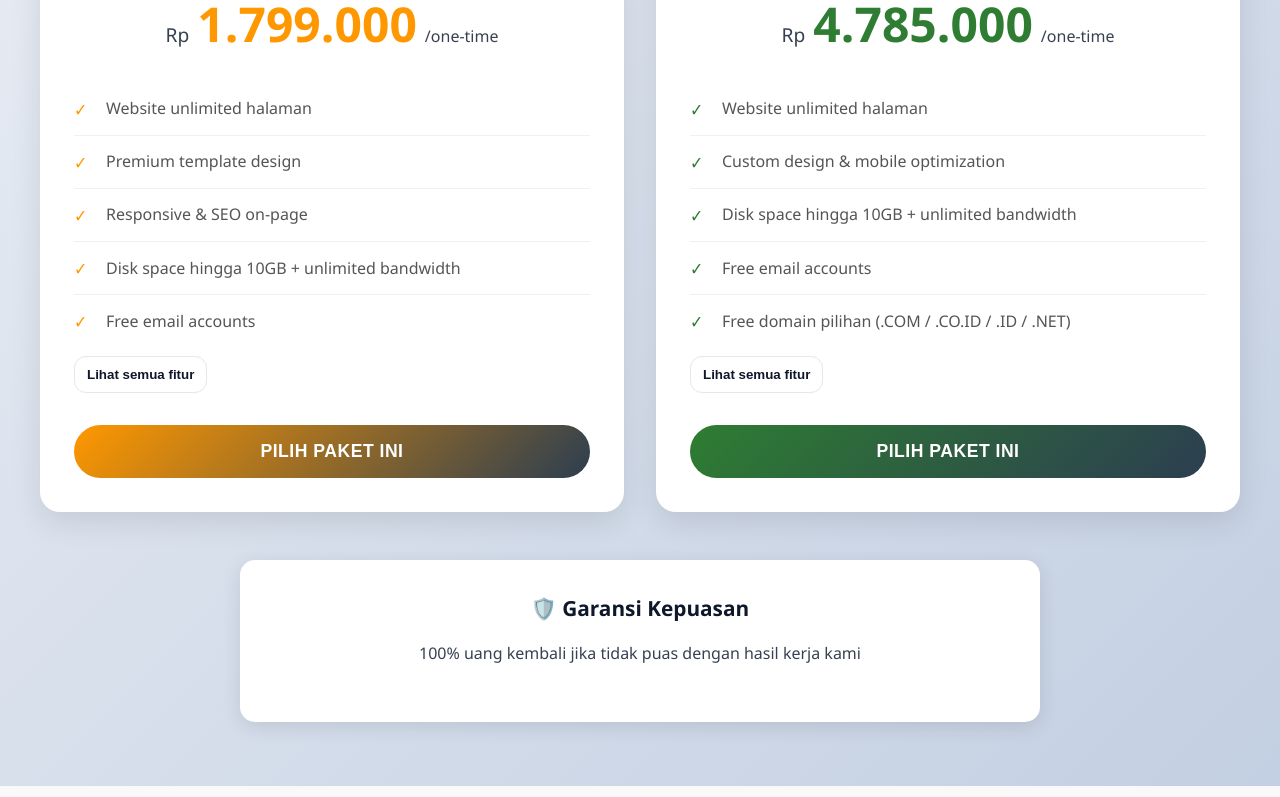
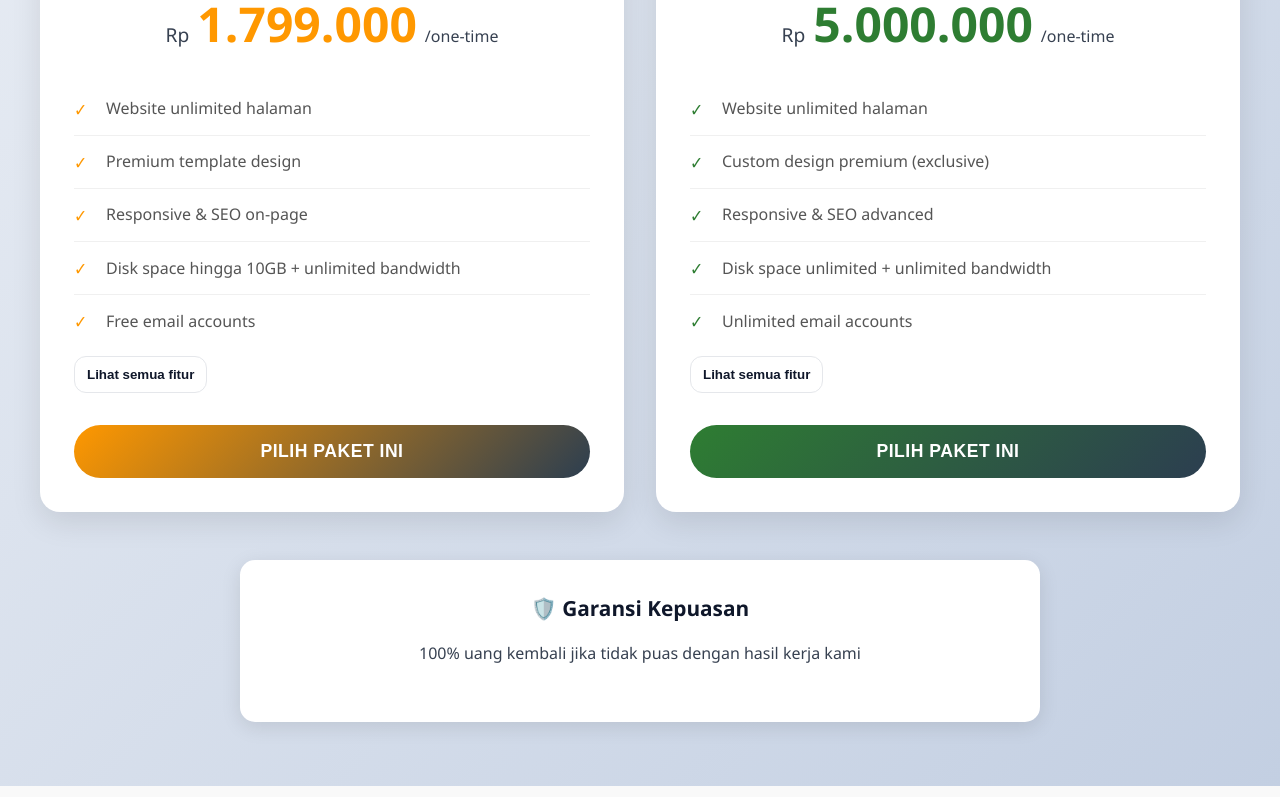
Before and after one commit to wirosableng218/cakra-digital-deploy, a React (Create React App) app in the folder client/: page /pricing in a window 1280 px wide. Shown: the part 1713-2510 px from the top of the page. Built offline with nearby package versions, Linux system fonts and the light colour scheme; no server answers.

Commit message:
Update Business package price to 5.000.000 with intriguing mystery bonuses

```diff
--- a/client/src/Pricing.js
+++ b/client/src/Pricing.js
@@ -132,19 +132,21 @@ function Pricing() {
     },
     {
       name: 'Business',
-      price: '4.785.000',
+      price: '5.000.000',
       period: 'one-time',
       features: [
         'Website unlimited halaman',
-        'Custom design & mobile optimization',
-        'Disk space hingga 10GB + unlimited bandwidth',
-        'Free email accounts',
-        'Free domain pilihan (.COM / .CO.ID / .ID / .NET)',
-        'Private CPanel',
-        'Free revisi 10x',
+        'Custom design premium (exclusive)',
+        'Responsive & SEO advanced',
+        'Disk space unlimited + unlimited bandwidth',
+        'Unlimited email accounts',
+        'Free domain .COM + .ID',
+        'Business hosting / CPanel',
+        'Free revisi unlimited',
         'Estimasi pengerjaan: 14–21 hari kerja',
-        'Harga: Rp 4.785.000 (Diskon 38.5% dari Rp 7.785.000)',
         'Bonus: Setup pro + Iklan Google 1 bulan (senilai Rp 1.400.000)',
+        '🔥 *Mystery bonus senilai Rp 2.000.000 untuk 10 pelanggan pertama!*',
+        '⭐ *Dapatkan akses eksklusif ke fitur premium yang belum dirilis!*'
       ],
       popular: false,
       color: '#2E7D32',
```
